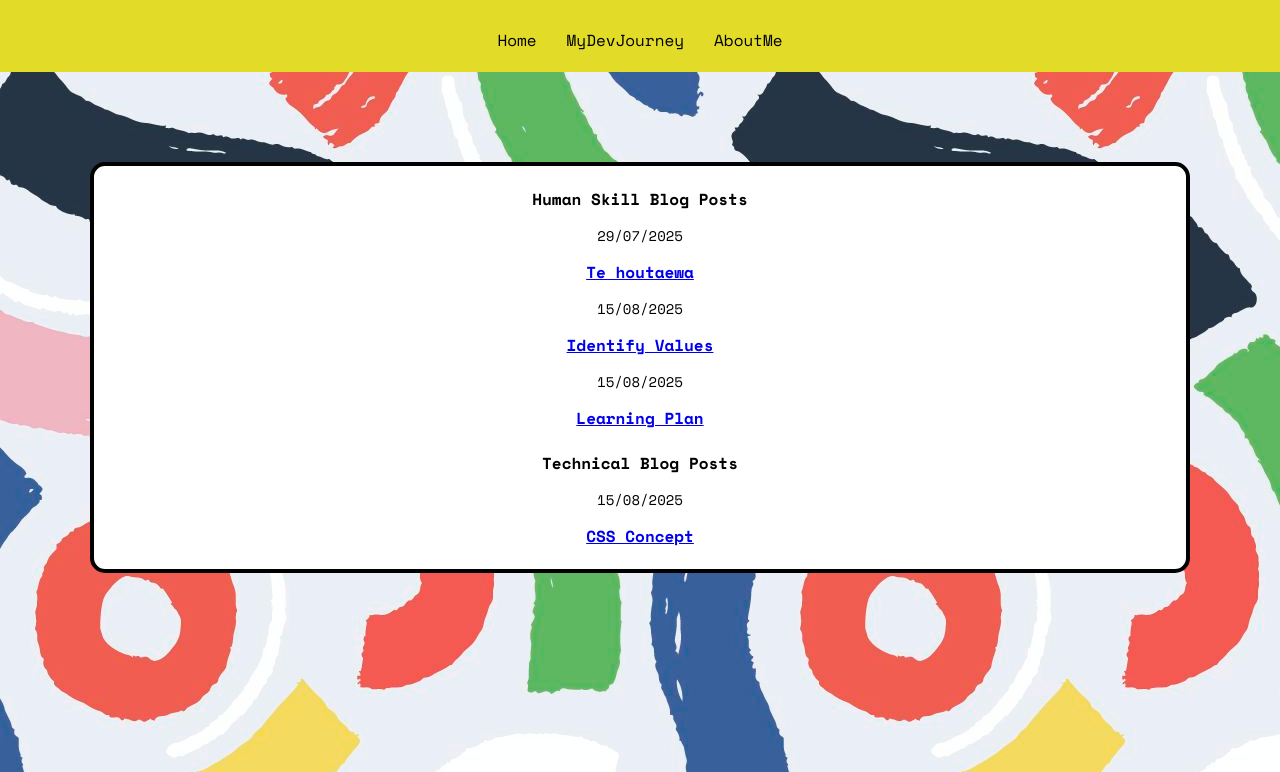
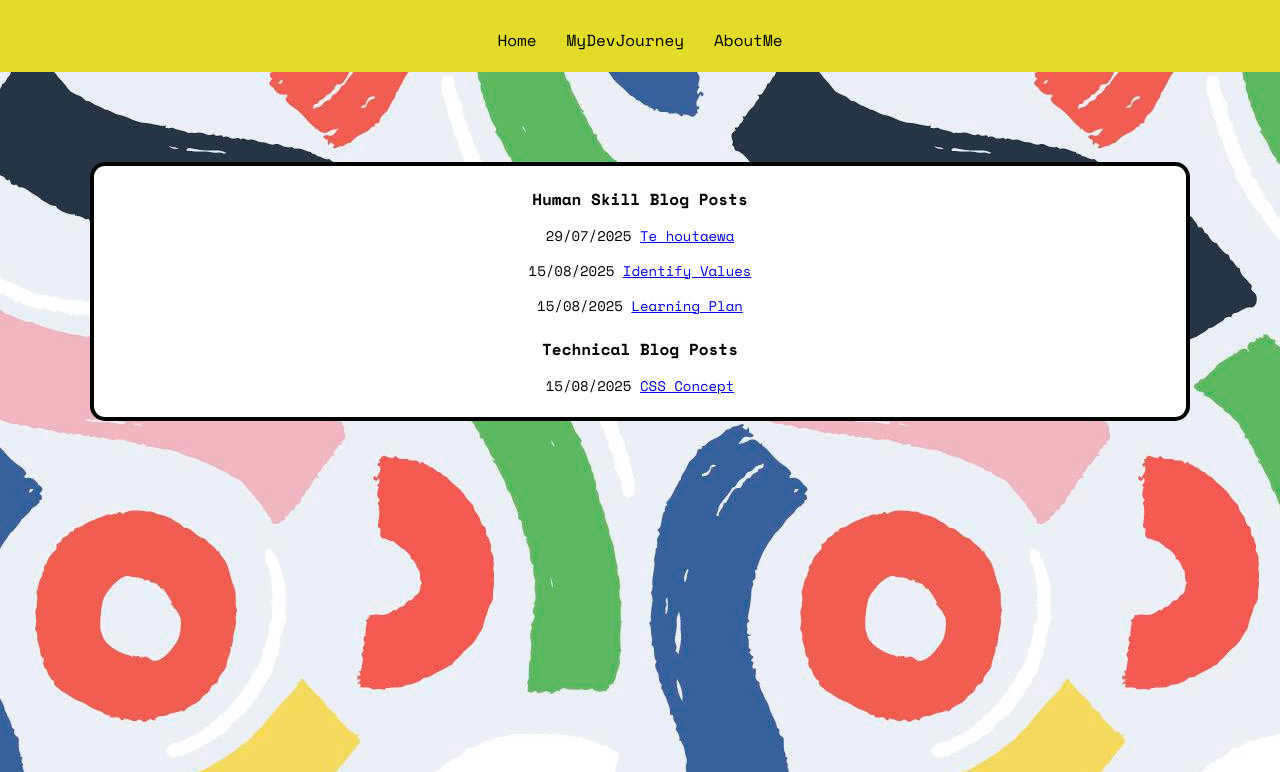
Before and after one commit to nyree-niu/nyree-niu.github.io, a plain HTML site: page mydevjourney.html in a window 1280 px wide. Shown: the part 116-888 px from the top of the page. Drawn offline with nearby package versions, Linux system fonts and the light colour scheme.

Commit message:
blog update

```diff
--- a/mydevjourney.html
+++ b/mydevjourney.html
@@ -37,15 +37,15 @@
 
                   <h4 id="p1">Human Skill Blog Posts  </p=h4>
                    <br />
-                  <p>29/07/2025</p><a href="/blog/te-houtaewa-template.html">Te houtaewa</a>
-                  <br />
-                  <p>15/08/2025</p><a href="/blog/identify-values.html">Identify Values</a>
-                   <br />
-                   <p>15/08/2025</p><a href="/blog/learning-plan.html">Learning Plan</a>
+                  <p>29/07/2025  <a href="/blog/te-houtaewa-template.html">Te houtaewa</a></p>
 
-                   <br />
+                  <p>15/08/2025  <a href="/blog/identify-values.html">Identify Values</a></p>
+
+                   <p>15/08/2025  <a href="/blog/learning-plan.html">Learning Plan</a></p>
+
+
                     <h4>Technical Blog Posts  </p=h4>
-                      <p>15/08/2025</p><a href="/blog/css-concept.html">CSS Concept</a>
+                      <p>15/08/2025  <a href="/blog/css-concept.html">CSS Concept</a></p>
 
                 </div>
               </div>
```
Also changed, not shown: blog/css-concept.html (+5 -0 lines), blog/identify-values.html (+6 -0 lines), blog/learning-plan.html (+6 -0 lines), blog/te-houtaewa-template.html (+7 -0 lines).
